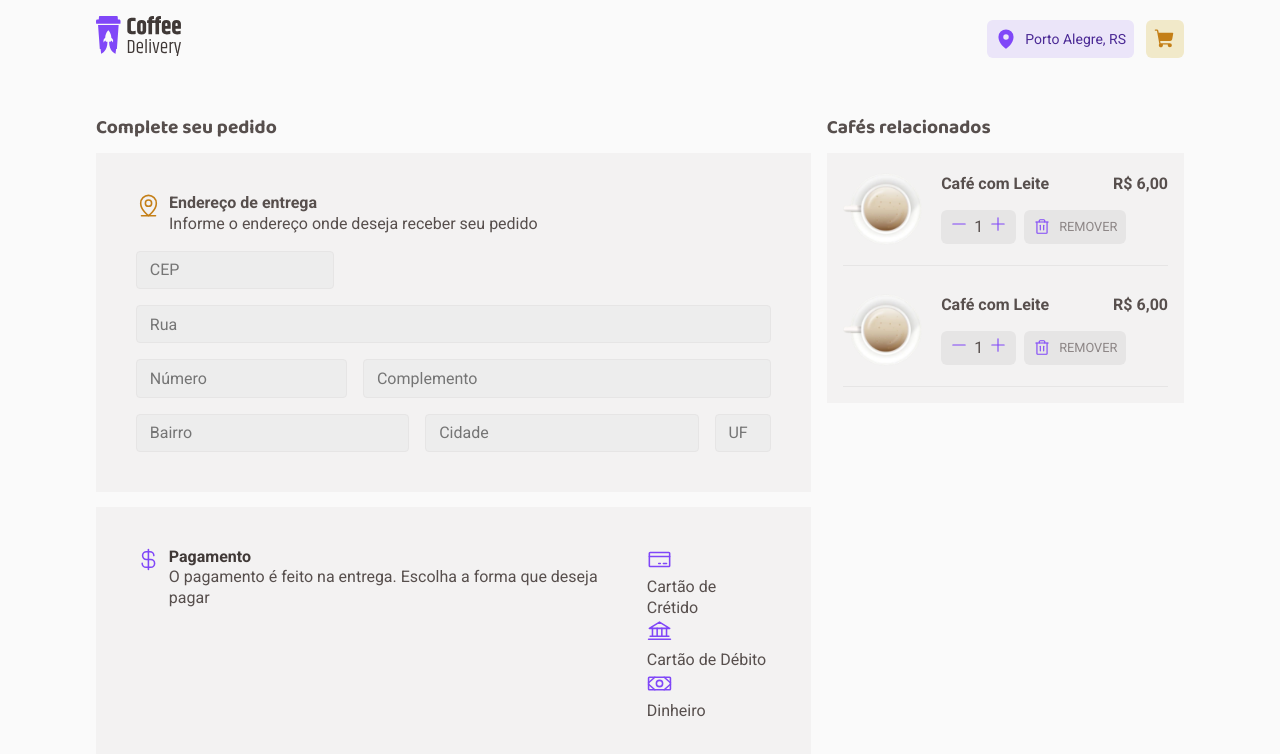
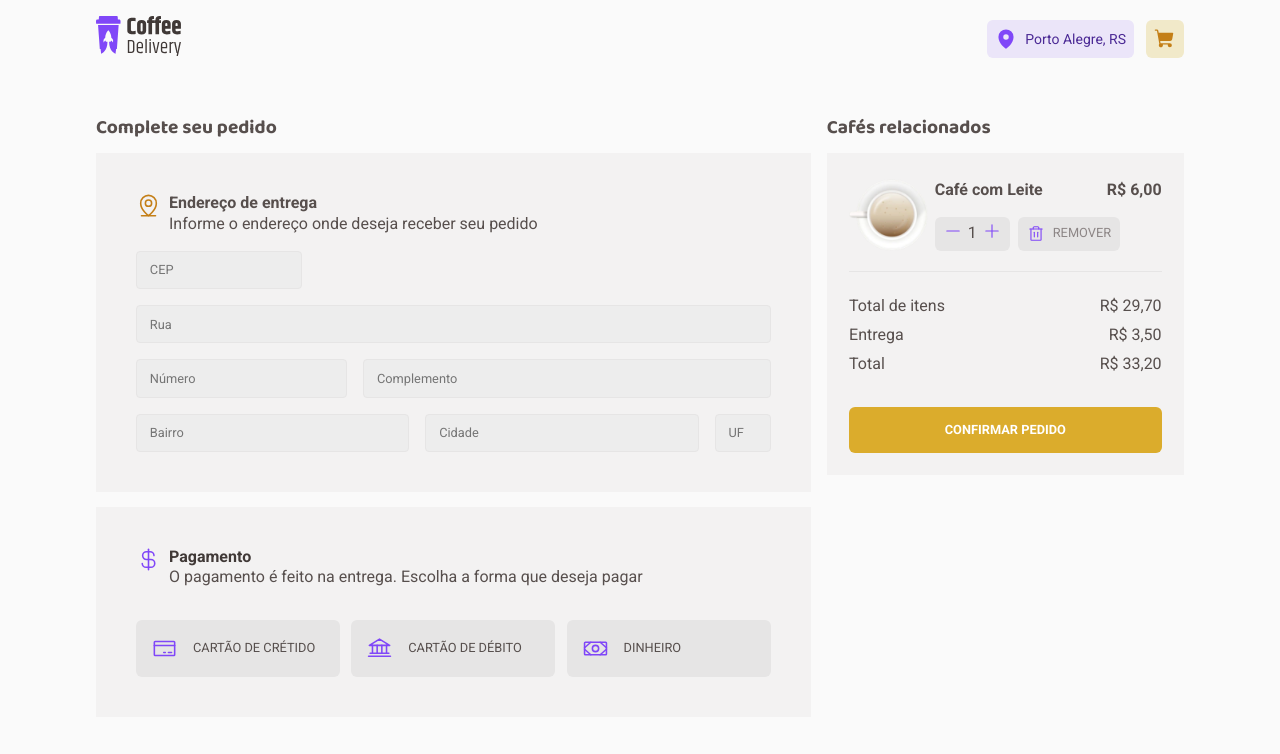
Before and after one commit to GabrielMatoss/CoffeeHouse, a React (Vite) app: page /cart in a window 1280 px wide. Shown: the top 754 px of the page. Built offline with nearby package versions, Linux system fonts and the light colour scheme.

Commit message:
refactor(carthistory): refactoring css and html

```diff
--- a/src/pages/CartHistory/index.tsx
+++ b/src/pages/CartHistory/index.tsx
@@ -36,11 +36,14 @@ export function CartHistory() {
         <div className="containerMethodPayment">
 
           <div className="sectionInfoPayment">
-          <CurrencyDollar size={25} />
+            <div className="containerContentInfos">
+            <CurrencyDollar size={25} />
             <div className="contentInfosPayment">
               <h4>Pagamento</h4>
               <p>O pagamento é feito na entrega. Escolha a forma que deseja pagar</p>
             </div>
+            </div>
+
 
             <div className="selectionMethodsPayment">
                 <div className="paymentMethods">
@@ -64,8 +67,10 @@ export function CartHistory() {
       <div className="contentValues">
         <h3>Cafés relacionados</h3>
         <div className="container">
+
           <div className="contentCardCoffee">
             <img src={caféComLeite} />
+
             <div className="contentPropsCoffee">
               <div className="nameAndPrice">
                 <h4>Café com Leite</h4>
@@ -88,33 +93,33 @@ export function CartHistory() {
                   <span>Remover</span>
                 </button>
               </div>
+
             </div>
+
           </div>
-          <div className="contentCardCoffee">
-            <img src={caféComLeite} />
-            <div className="contentPropsCoffee">
-              <div className="nameAndPrice">
-                <h4>Café com Leite</h4>
-                <p>R$ 6,00</p>
+
+          <div className="totalItens">
+            <div className="calculatorValues">
+            <div>
+              <p>Total de itens</p>
+              <span>R$ 29,70</span>
+            </div>
+
+            <div>
+              <p>Entrega</p>
+              <span>R$ 3,50</span>
+            </div>
+
+            <div>
+              <p>Total</p>
+              <span>R$ 33,20</span>
+            </div>
+
+            </div>
+
+              <div className="containerButton">
+                    <button>Confirmar Pedido</button>
               </div>
-
-              <div className="containerButtons">
-                <div className="qtdButtons">
-                  <button>
-                    <Minus size={18} weight="fill" />
-                  </button>
-                  <p>1</p>
-                  <button>
-                    <Plus size={18} weight="fill" />
-                  </button>
-                </div>
-
-                <button className="removeBtn">
-                  <Trash size={18} />
-                  <span>Remover</span>
-                </button>
-              </div>
-            </div>
           </div>
         </div>
       </div>
--- a/src/pages/CartHistory/styles.ts
+++ b/src/pages/CartHistory/styles.ts
@@ -46,6 +46,7 @@ export const ContainerCartHistory = styled.main`
       border-radius: 4px;
       height: 2.4rem;
       padding-left: 0.8rem;
+      font-size: .8rem;
     }
 
     #Rua {
@@ -95,8 +96,16 @@ export const ContainerCartHistory = styled.main`
       display: flex;
       align-items: flex-start;
       justify-content: flex-start;
-    //  flex-direction: column;
-      gap:   0.5rem;
+      flex-direction: column;
+      gap:  2rem;
+
+      .containerContentInfos {
+        display: flex;
+        align-items: flex-start;
+        justify-content: center;
+        gap: .5rem;
+      }
+
       h4 {
       font-family: "Roboto", sans-serif;
       color: ${props => props.theme["base-subtitle"]};
@@ -105,15 +114,15 @@ export const ContainerCartHistory = styled.main`
         color: ${props => props.theme.purple};
       }
     }
-      /* .selectionMethodsPayment{
+      .selectionMethodsPayment{
         display: flex;
         width: 100%;
         align-items: center;
         justify-content: space-between;
         gap: .7rem;
-      } */
+      }
 
-      /* .paymentMethods{
+       .paymentMethods{
         background-color: ${(props) => props.theme["base-button"]};
         display: flex;
         padding: 1rem;
@@ -128,12 +137,12 @@ export const ContainerCartHistory = styled.main`
           font-size: 0.8rem;
           line-height: 160%;
         }
-      /* } */
+       }
     }
-  /* }  */
+
 
   .contentValues {
-    //background-color: brown;
+   // background-color: brown;
     display: flex;
     flex-direction: column;
     gap: .9rem;
@@ -142,7 +151,8 @@ export const ContainerCartHistory = styled.main`
       display: flex;
       flex-direction: column;
       gap: 1.5rem;
-      padding: 1rem;
+      padding: 1.4rem;
+    //  padding: 40px;
 
       .contentCardCoffee {
         display: flex;
@@ -211,6 +221,41 @@ export const ContainerCartHistory = styled.main`
           }
         }
       }
+
+      .totalItens{
+        display: flex;
+       // background-color: chocolate;
+        flex-direction: column;
+        gap: 2rem;
+        .calculatorValues{
+          display: flex;
+          flex-direction: column;
+          gap: .5rem;
+          > div{
+            display: flex;
+            justify-content: space-between;
+          }
+        }
+
+        .containerButton{
+          display: flex;
+          align-items: center;
+          justify-content: center;
+
+          > button{
+            width: 100%;
+            padding: .8rem;
+            border-radius: 6px;
+            border: none;
+            background-color: ${props => props.theme.yellow};
+            color: ${props => props.theme.white};
+            font-weight: 700;
+            font-size: .8rem;
+            line-height: 160%;
+            text-transform: uppercase;
+          }
+        }
+      }
     }
   }
 `;
```
